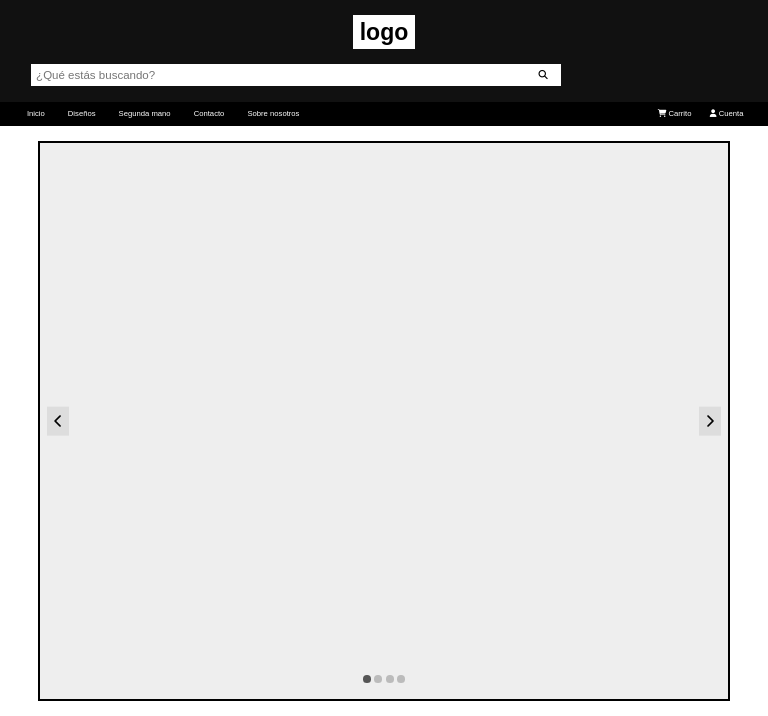
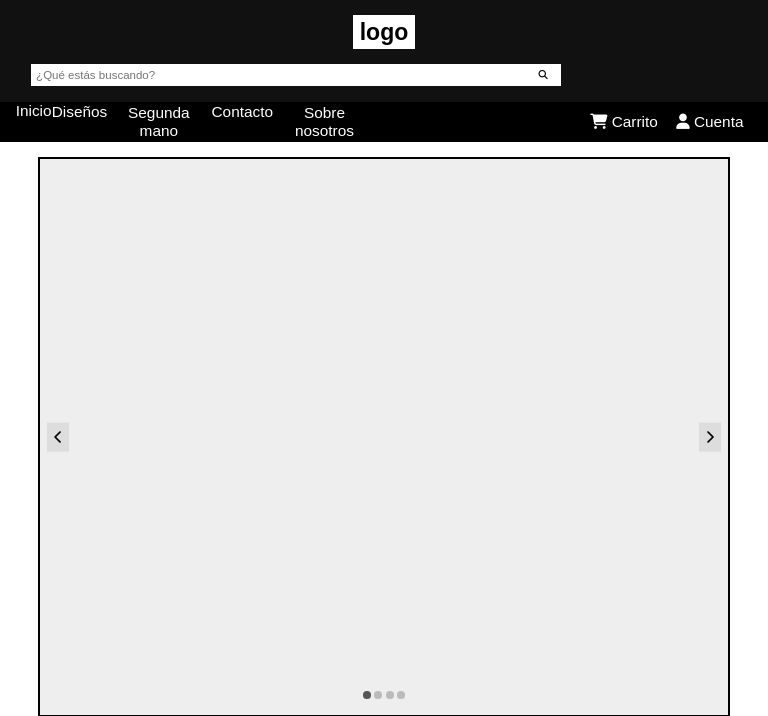
Before and after one commit to Matee0802/pagina_web_redes_2025, a PHP site: page / in a window 768 px wide. Shown: the top 716 px of the page. Run offline with PHP 8.4, Linux system fonts and the light colour scheme.

Commit message:
Botones mas grandes en el nav de tablet

```diff
--- a/style.css
+++ b/style.css
@@ -224,6 +224,10 @@ nav li a:hover {
     margin-top: 2%;
   }
 
+nav li a {
+    font-size: 2vw;
+    padding: 2% 1%;
+}
   .search-bar input {
     font-size: 1.5vw;
     width: 70%;
```
